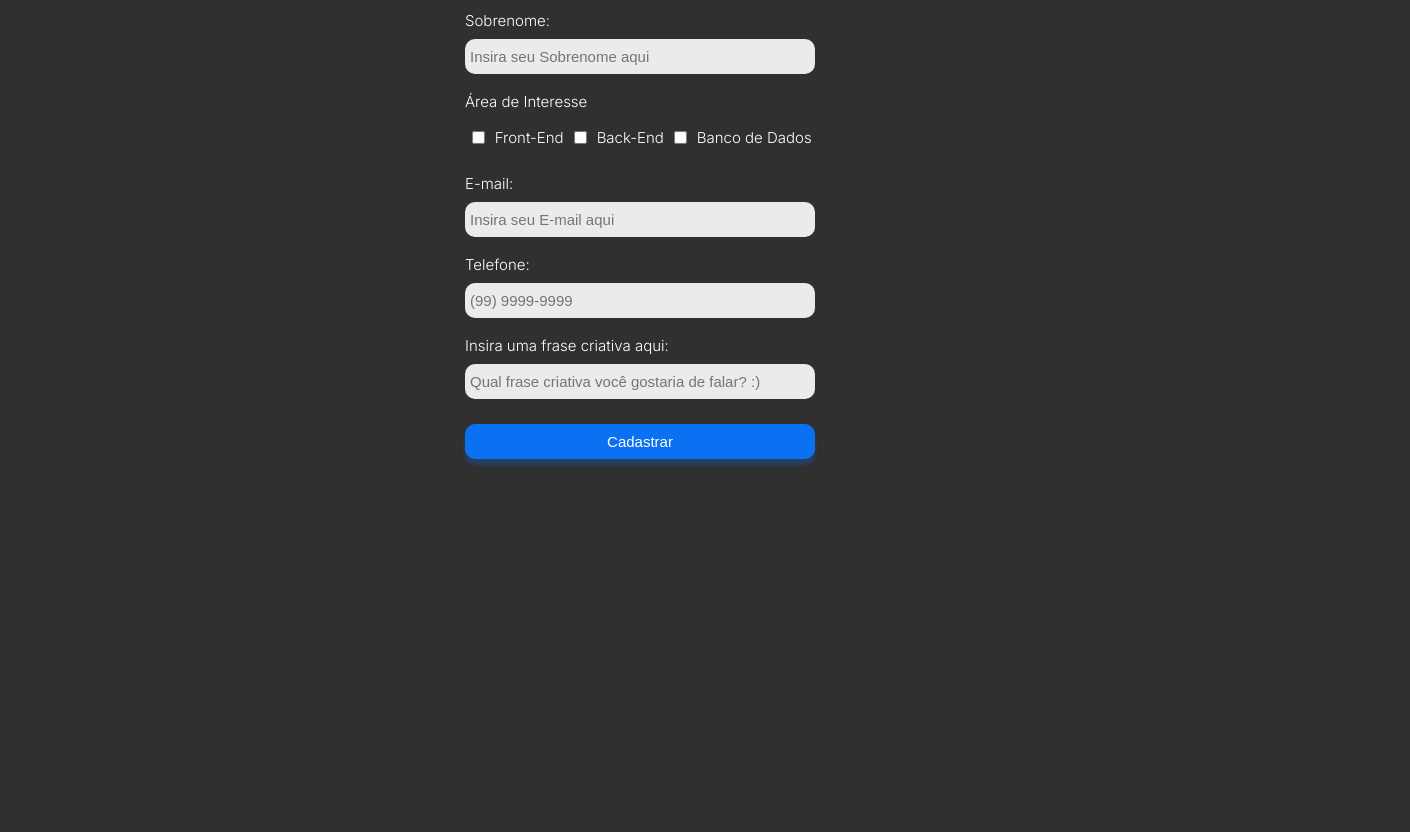
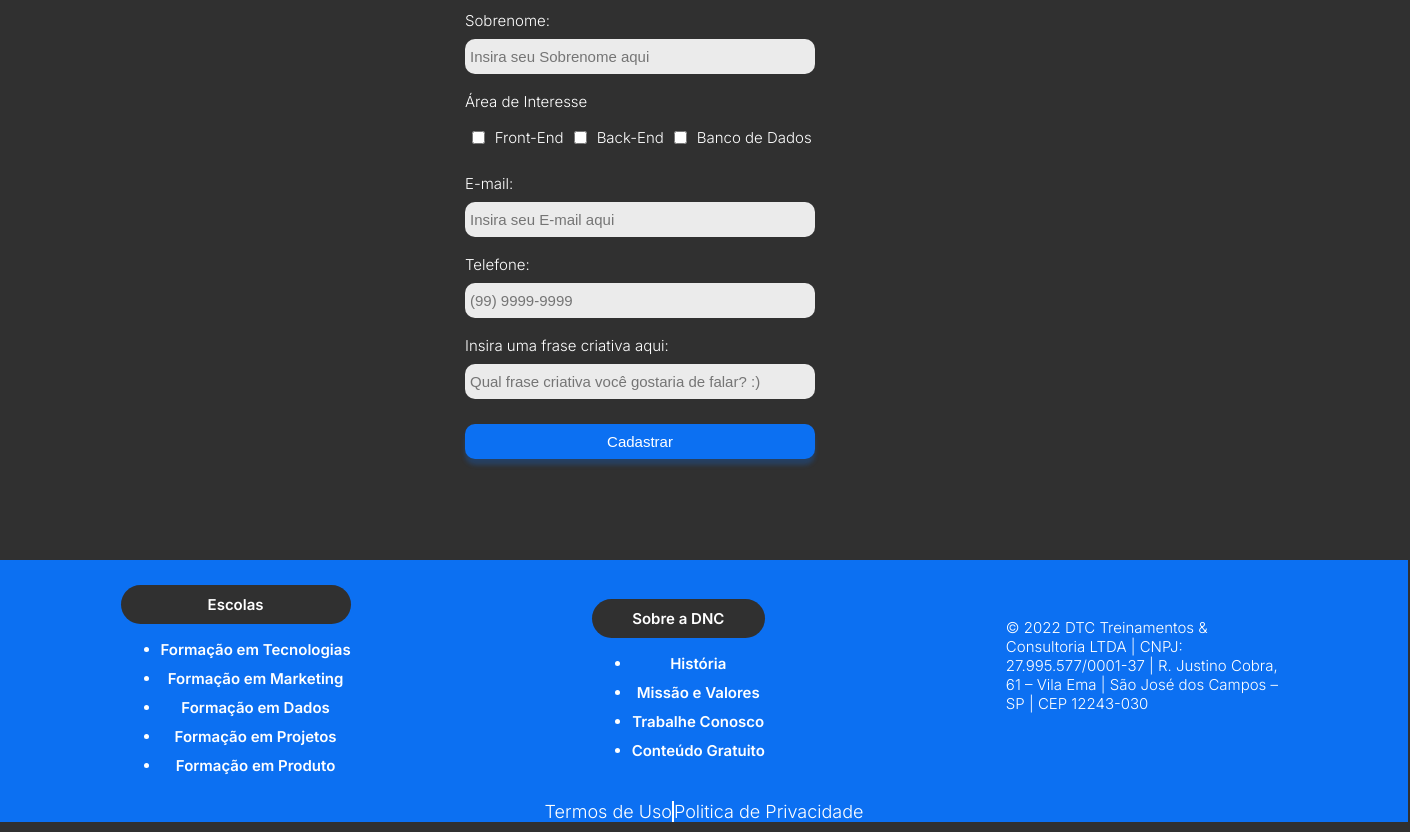
Before and after one commit to vitoriamcf/BootcampDNC_VMC, a plain HTML site: page Index.html in a window 1280 px wide. Shown: the part 678-1510 px from the top of the page, 1410 px wide, since content can reach past the window. Before the commit the page ends 1238 px from the top, so only its background shows below. Drawn offline with Linux system fonts and the light colour scheme.

Commit message:
Adicionando o footer

```diff
--- a/Index.html
+++ b/Index.html
@@ -78,5 +78,61 @@
             <input type="Submit" value="Cadastrar">
         </form>
     </section>
+
+    <footer>
+        <div class="linha1">
+            <nav>
+                <h5>Escolas</h5>
+                <ul>
+                    <li>
+                        <a href="">Formação em Tecnologias</a>
+                    </li>
+                    <li>
+                        <a href="">Formação em Marketing</a>
+                    </li>
+                    <li>
+                        <a href="">Formação em Dados</a>
+                    </li>
+                    <li>
+                        <a href="">Formação em Projetos</a>
+                    </li>
+                    <li>
+                        <a href="">Formação em Produto</a>
+                    </li>
+                </ul>
+            </nav>
+
+            <nav>
+                <h5>Sobre a DNC</h5>
+            <ul>
+                <li>
+                    <a href="">História</a>
+                </li>
+                <li>
+                    <a href="">Missão e Valores</a>
+                </li>
+                <li>
+                    <a href="">Trabalhe Conosco</a>
+                </li>
+                <li>
+                    <a href="">Conteúdo Gratuito</a>
+                </li>
+
+            </nav>
+
+            <div class="endereco">
+                © 2022 DTC Treinamentos & Consultoria LTDA | CNPJ: 27.995.577/0001-37 | R. Justino Cobra, 61 – Vila Ema | São José dos Campos – SP | CEP 12243-030
+            </div>
+
+
+        </div>
+        <div class="linha2">
+            <a href="">Termos de Uso</a>
+            <a href="">Politica de Privacidade</a>
+        </div>
+    </footer>
+
+
+
 </body>
 </html>
--- a/estilo.css
+++ b/estilo.css
@@ -14,19 +14,19 @@ body {
     background-repeat: no-repeat;
     }
     #principal {
-    width: 100%;
+        width: 110%;
         height: 100px;
         border: 1px solid black;
         background-color: var(--preto-dnc);
         display: flex;
-    justify-content: space-between;
+        justify-content: space-around;
         align-items: center;
 
     }
         #principal div a {
             font-family: var(--fonte-padrao);
             font-style: normal;
-        font-weight: 600;
+            font-weight: 550;
             font-size: 25px;
             line-height: 30px;
             color: #FFFFFF;
@@ -186,3 +186,100 @@ body {
             margin-top: 15px;
             cursor: pointer;
         }
+
+        /* Footer*/
+
+        footer {
+            width: 110%;
+            background-color: var(--azul-dnc);
+
+        }
+
+        footer .linha1{
+            display: flex;
+            justify-content: space-around;
+            align-items: center;
+        }
+
+        footer ul .linha1{
+            list-style: none;
+            margin: 0px;
+            padding: 0px;
+            list-style-type: none;
+
+        }
+
+        footer nav .linha1{
+            display: flex;
+            flex-direction: column;
+            align-items: center;
+            height: 30px;
+
+
+        }
+
+        footer h5{
+            text-align: center;
+            color: white;
+            font-weight: 600;
+            font-size: 15px;
+            font-family: var(--fonte-padrao);
+            background-color: var(--preto-dnc);
+            border-radius: 30px;
+            padding: 10px 10px 10px 10px;
+            margin-bottom: 15px;
+        }
+
+        footer ul li{
+            text-align: center;
+            color: white;
+            font-weight:600;
+            font-size: 15px;
+            font-family: var(--fonte-padrao);
+            margin:10px 0px 10px 0px;
+        }
+
+        footer ul li a{
+            color: white;
+            text-decoration: none;
+            list-style-type: none;
+
+        }
+
+        footer ul li a:hover{
+            color: var(--cinza-hover);
+        }
+
+        footer .endereco{
+            font-weight:600px;
+            font-size: 15px;
+            font-family: var(--fonte-padrao);
+            color: white;
+            width: 20%;
+            margin-bottom: 20px;
+
+        }
+
+        footer .linha2{
+            display: flex;
+            justify-content: center;
+            margin:10px 0px 10px 0px;
+
+        }
+
+        footer .linha2 a{
+            font-family: var(--fonte-padrao);
+            font-size: 18px;
+            font-weight: 600px;
+            color: white;
+            text-decoration: none;
+
+        }
+
+        footer .linha2 a:first-child{
+            border-right: 2px solid white;
+        }
+
+        footer .linha2 a:hover{
+            color:var(--cinza-hover)
+        }
```
Lines whose indentation alone changed are shown as unchanged.
